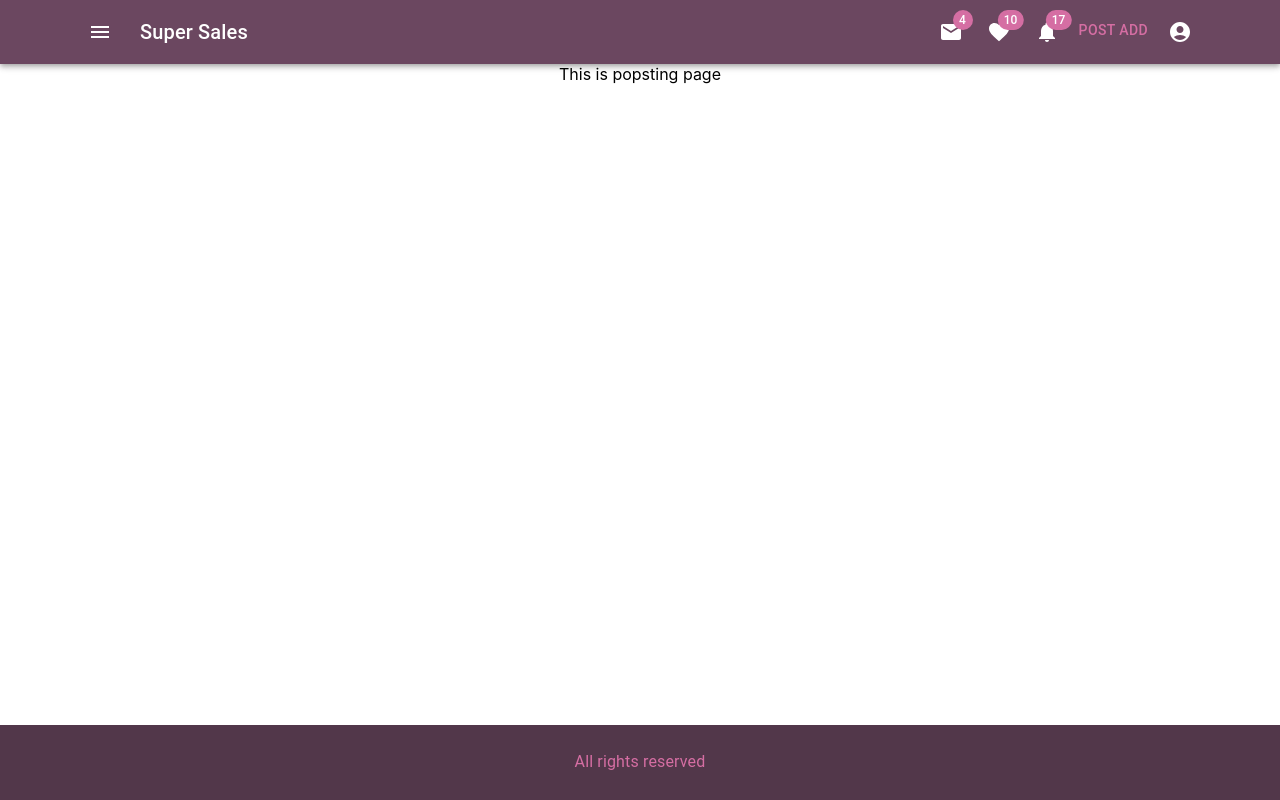
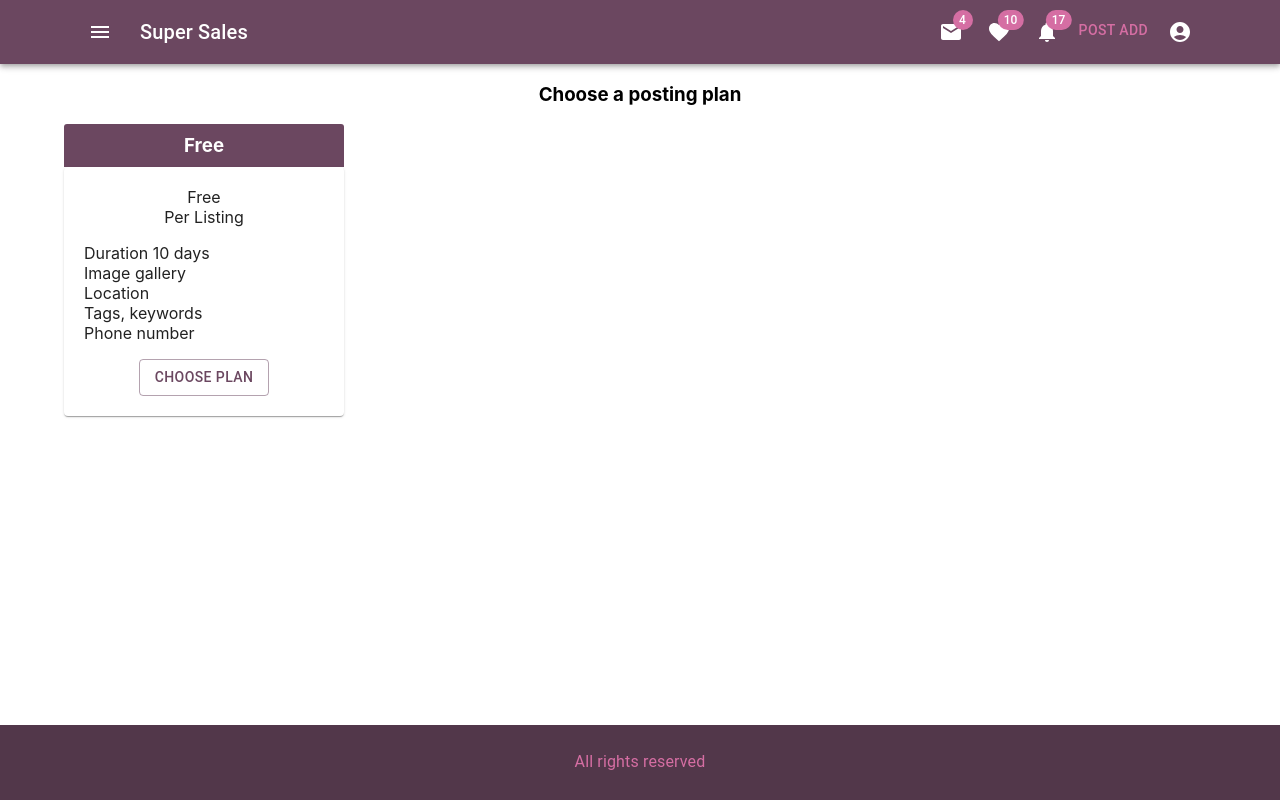
Before and after one commit to Alonasa/super-sales, a React (Create React App) app: page /post-add in a window 1280 px wide. Built offline with nearby package versions, Linux system fonts and the light colour scheme.

Commit message:
added basic pricing description

```diff
--- a/src/components/MessagesPage/Dialog/Dialog.tsx
+++ b/src/components/MessagesPage/Dialog/Dialog.tsx
@@ -4,7 +4,7 @@ import styles from './Dialog.module.css'
 export const Dialog = () => {
   return (
 	<div className={styles.dialog}>
-	  <img className={styles.dialog__avatar}
+	  <img className={styles.dialog__avatar} alt={'this is my avatar'}
 		   src={'https://cdn4.iconfinder.com/data/icons/must-have-outline/100/objects-29-1024.png'}/>
 	  <div className={styles.dialog__info}>
 		<span className={styles.dialog__title}>My Name</span>
--- a/src/components/PostAdd/PostAdd.tsx
+++ b/src/components/PostAdd/PostAdd.tsx
@@ -1,9 +1,12 @@
 import React from 'react';
+import {Container} from '@mui/material';
+import {Pricing} from '../Pricing/Pricing';
 
 export const PostAdd = () => {
   return (
-	<div>
-	  This is popsting page
-	</div>
+	<Container>
+	  <h3>Choose a posting plan</h3>
+	  <Pricing/>
+	</Container>
   );
 };
--- /dev/null
+++ b/src/components/Pricing/Pricing.module.css
@@ -0,0 +1,21 @@
+.pricing {
+    width: 280px;
+}
+
+.pricing__wrapper {
+    padding: 20px;
+}
+
+.pricing__header {
+    margin: 0;
+    padding: 10px;
+    background-color: #6b4760;
+    color: white;
+    border-radius: 3px 3px 0 0;
+}
+
+.pricing__features {
+    padding: 0;
+    list-style: none;
+    text-align: left;
+}
--- /dev/null
+++ b/src/components/Pricing/Pricing.tsx
@@ -0,0 +1,30 @@
+import React from 'react';
+import Paper from '@mui/material/Paper';
+import styles from './Pricing.module.css';
+import {Box, Button} from '@mui/material';
+
+export const Pricing = () => {
+  return (
+	<div className={styles.pricing}>
+	  <h3 className={styles.pricing__header}>Free</h3>
+	  <Paper className={styles.pricing__wrapper}>
+		<div>
+		  <span>Free</span><br/>
+		  <span>Per Listing</span>
+		</div>
+		<div>
+		  <ul className={styles.pricing__features}>
+			<li>Duration 10 days</li>
+			<li>Image gallery</li>
+			<li>Location</li>
+			<li>Tags, keywords</li>
+			<li>Phone number</li>
+		  </ul>
+		  <form className={styles.pricing__submit} method="post">
+			<Button variant={'outlined'}>Choose Plan</Button>
+		  </form>
+		</div>
+	  </Paper>
+	</div>
+  );
+};
```
Also changed, not shown: src/components/PostAdd/PostAdd.module.css (added).
